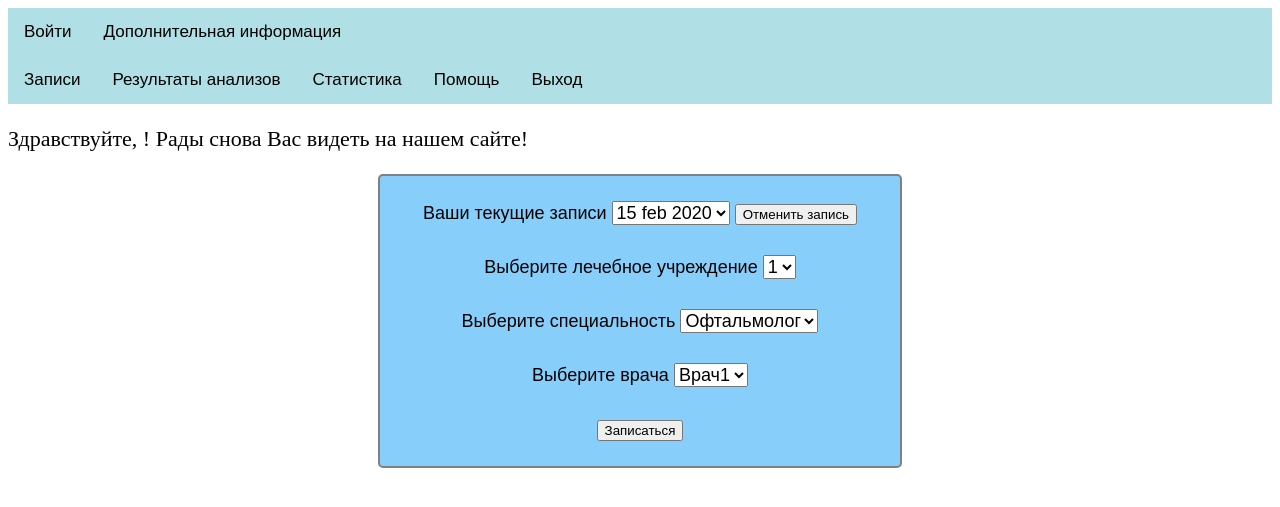
After one commit to EkaterinaKopytina-Zhemchuzhnikova/Flask_project, a Flask app: page /home in a window 1280 px wide. The commit adds this page. Shown: the top 507 px of the page. Run offline with Flask 2, Linux system fonts and the light colour scheme; parts of the project's set-up code (start-up, migrations or seed data) failed here and were passed over.

Commit message:
с возможностью записи

```diff
--- a/main.py
+++ b/main.py
@@ -8,7 +8,7 @@ from data.graphic import plot_graph
 import csv
 
 db_session.global_init("db/registry_base.sqlite")
-
+Auth = False
 # patient.patients_snils = 35061441102
 # patient.patients_fio = "Модовин Петр Иванович"
 # session.add(patient)
@@ -20,12 +20,15 @@ app.config['SECRET_KEY'] = 'yandexlyceum_secret_key'
 @app.route('/', methods=['GET', 'POST'])
 @app.route('/login', methods=['GET', 'POST'])
 def login():
+    global Auth
     form = LoginForm()
     if form.validate_on_submit():
         session = db_session.create_session()
         snils = session.query(LoginPatients).filter(LoginPatients.patients_snils == form.password.data).first()
         user_name = session.query(LoginPatients).filter(LoginPatients.patients_fio == form.username.data).first()
         if user_name and snils:
+            Auth = True
+            print(Auth)
             return render_template('menu.html', user=user_name)
         return render_template("login.html", message="Wrong login or password", form=form)
     return render_template("login.html", title='Электронная регистратура Воронежской области', form=form)
@@ -33,9 +36,10 @@ def login():
 
 @app.route('/info')
 def info():
+    print("в info", Auth)
     with open('static/files/info_file.txt', 'r', encoding="utf-8") as f:
         info_about = f.read()
-    return render_template("info.html", info_text=info_about, image_hospitals="static/img/map.png")
+    return render_template("info.html", auth=Auth, info_text=info_about, image_hospitals="static/img/map.png")
 
 
 @app.route('/contact')
@@ -45,8 +49,20 @@ def contact_me():
 
 @app.route('/proposal', methods=['GET', 'POST'])
 def proposal_me():
+    print("в register", Auth)
     form = Proposal()
-    return render_template("register_me.html", form=form)
+    if request.method == 'GET':
+        return render_template("register_me.html", form=form)
+    elif request.method == 'POST':
+        new_user = request.form['username']
+        new_snils = request.form['password']
+        new_phone = request.form['telephone']
+        return redirect("/register_me_thanks")
+
+
+@app.route('/register_me_thanks')
+def register_me_thanks():
+    return render_template("register_me_thanks.html")
 
 
 @app.route('/results')
@@ -61,6 +77,35 @@ def get_results():
 @app.route('/statistics')
 def show_statistic():
     return render_template("statistic.html", graph="static/img/plot.png")
+
+
+@app.route('/home', methods=['GET', 'POST'])
+def show_record():
+    my_record = ['15 feb 2020', '20 jun 2021']
+    hospitals = [1, 2, 3, 4]
+    specialtis = ['Офтальмолог', 'Педиатр']
+    doctors = ['Врач1', 'Врач2']
+    if request.method == 'GET':
+        return render_template("record.html", records=my_record, hospitals=hospitals, specialty=specialtis,
+                               doctors=doctors)
+    elif request.method == 'POST':
+        delete_my_record = request.form['my_record']
+        choose_hosp = request.form['hosp']
+        choose_spec = request.form['spec']
+        choose_doc = request.form['doc']
+        return redirect("/choose_time")
+
+
+@app.route('/choose_time', methods=['GET', 'POST'])
+def choose_time():
+    if request.method == 'GET':
+        dates = ['16.05', '18.06']
+        time = ['15.30']
+        return render_template("choose_time_for_record.html", dates=dates, time=time)
+    elif request.method == 'POST':
+        choose_date = request.form['date']
+        choose_time = request.form['time']
+        return render_template("choose_time_for_record_thanks.html")
 
 
 @app.route('/logout')
--- a/static/css/style4.css
+++ b/static/css/style4.css
@@ -119,3 +119,36 @@ p {
         top: 20%;
         left: 25%;
 }
+
+form.login_form {
+    margin-left: auto;
+    margin-right: auto;
+    max-width: 500px;
+    background-color: #87CEFA;
+    border: 2px solid gray;
+    border-radius: 5px;
+    padding: 10px;
+    font-size: 18px;
+    line-height: 3;
+    font-family: Arial, Helvetica, sans-serif;
+}
+
+p.thanks {
+    font-family: Arial, Helvetica, sans-serif;
+    font-size: 20px;
+    position: absolute;
+    top: 45%;
+    left: 20%;
+}
+.form-control {
+    font-size: 18px;
+    font-family: Arial, Helvetica, sans-serif;
+}
+
+h2.thanks {
+    font-family: Arial, Helvetica, sans-serif;
+    font-size: 20px;
+    position: absolute;
+    top: 40%;
+    left: 30%;
+}
--- a/templates/login.html
+++ b/templates/login.html
@@ -1,8 +1,5 @@
 {% extends "base.html" %}
 
-{% block head %}
-
-{% endblock %}
 {% block content %}
 <h2>Аутентификация электронной регистратуры ВО</h2>
 <IMG class="displayed" src="/static/img/little_python.png" alt="Картинка медицинская">
--- a/templates/menu.html
+++ b/templates/menu.html
@@ -1,19 +1,16 @@
 {% extends "base.html" %}
 
-{% block head %}
-    <link rel="stylesheet" href="static/css/style4.css"/>
-{% endblock %}
 {% block content %}
 <body>
 <div class="navbar">
-    <a href="#home">Записи</a>
+    <a href="/home">Записи</a>
     <a href="/results">Результаты анализов</a>
     <a href="/statistics">Статистика</a>
     <a href="#">Помощь</a>
     <a href="/logout">Выход</a>
 </div>
-<p class="hello">
-    Здравствуйте, {{ user }}! Рады снова Вас видеть!
-</p>
+<main role="main" class="container">
+    {% block content_menu %}{% endblock %}
+</main>
 </body>
 {% endblock %}
--- /dev/null
+++ b/templates/record.html
@@ -0,0 +1,47 @@
+{% extends "menu.html" %}
+
+{% block content_menu %}
+<body>
+<p class="hello">
+    Здравствуйте, ! Рады снова Вас видеть на нашем сайте!
+</p>
+<div>
+<form class="login_form" method="post">
+    <div class="form-group">
+        <label for="eduSelect">Ваши текущие записи</label>
+        <select class="form-control" id="classSelect1" name="my_record">
+            {% for record in records %}
+                <option>{{ record }}</option>
+            {% endfor %}
+        </select>
+    <button type="submit" class="btn btn-primary">Отменить запись</button>
+    </div>
+    <div class="form-group">
+        <label for="eduSelect">Выберите лечебное учреждение</label>
+        <select class="form-control" id="classSelect2" name="hosp">
+            {% for hosp in hospitals %}
+                <option>{{ hosp }}</option>
+            {% endfor %}
+        </select>
+    </div>
+    <div class="form-group">
+        <label for="eduSelect">Выберите специальность</label>
+        <select class="form-control" id="classSelect3" name="spec">
+            {% for spec in specialty %}
+                <option>{{ spec }}</option>
+            {% endfor %}
+        </select>
+    </div>
+    <div class="form-group">
+        <label for="eduSelect">Выберите врача</label>
+        <select class="form-control" id="classSelect4" name="doc">
+            {% for doctor in doctors %}
+                <option>{{ doctor }}</option>
+            {% endfor %}
+        </select>
+    </div>
+    <button type="submit" class="btn btn-primary">Записаться</button>
+</form>
+</div>
+</body>
+{% endblock %}
--- /dev/null
+++ b/templates/register_me_thanks.html
@@ -0,0 +1,5 @@
+{% extends "base.html" %}
+
+{% block content %}
+<h2 class="thanks">Спасибо, заявка принята и уже обрабатывается!</h2>
+{% endblock %}
```
Also changed, not shown: static/files/info_file1.md (deleted, +0 -7 lines), templates/choose_time_for_record.html (added, +30 -0 lines), templates/choose_time_for_record_thanks.html (added, +8 -0 lines), templates/info.html (+13 -3 lines), templates/results.html (+2 -6 lines), templates/statistic.html (+2 -5 lines).
